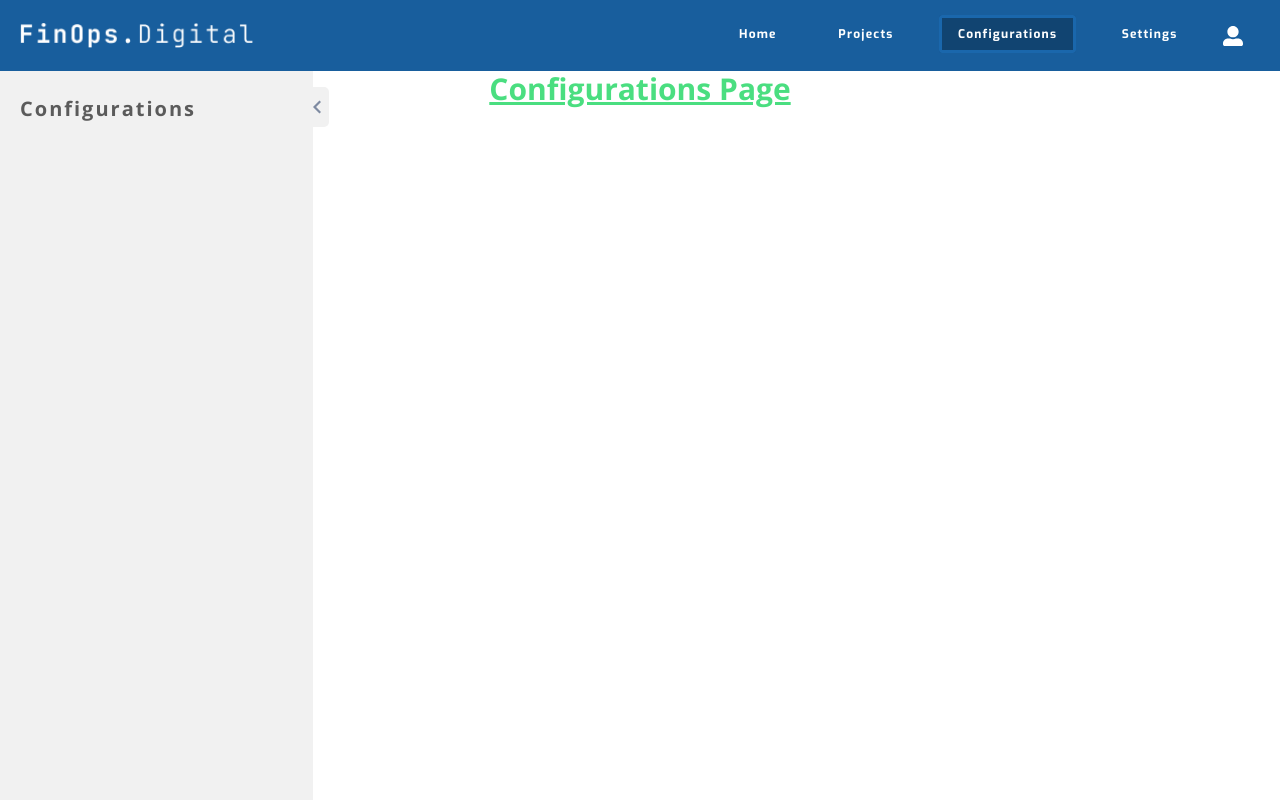
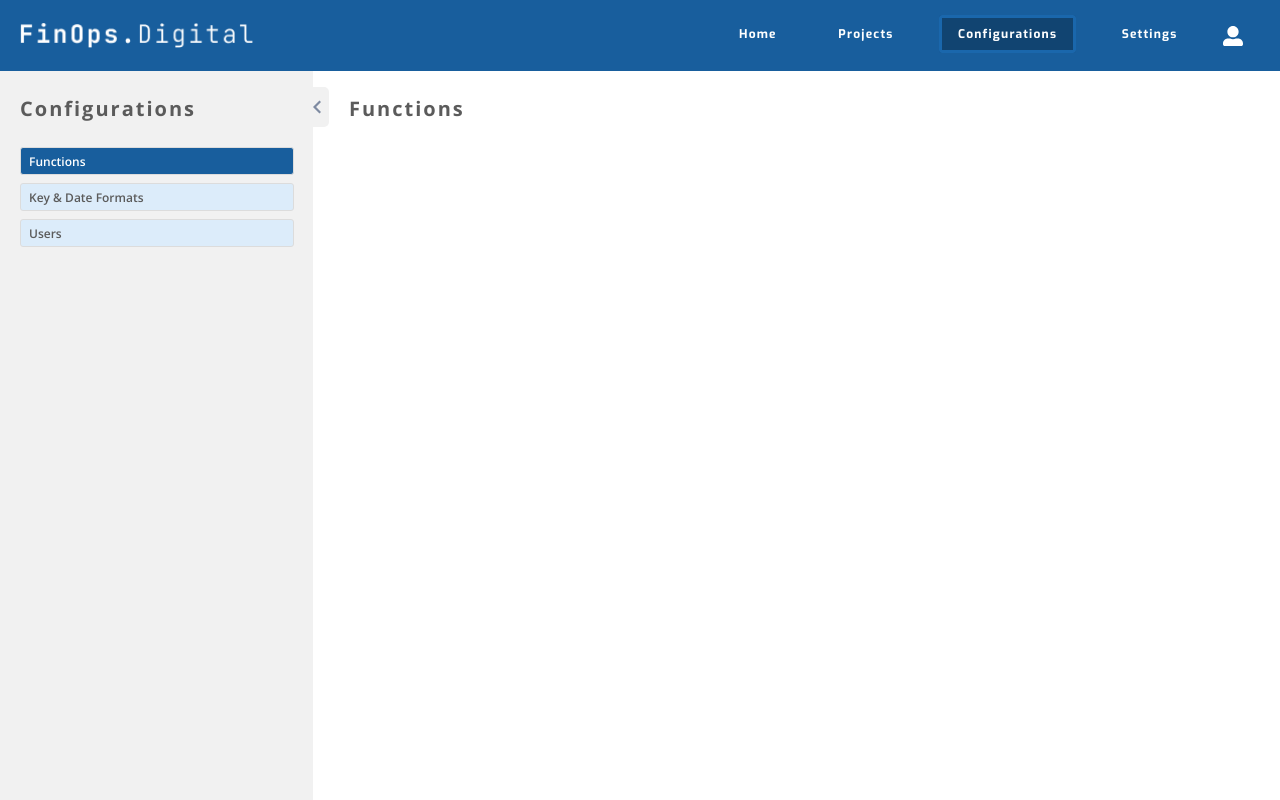
Before and after one commit to Muhammadsamo/Data-Automation-Framework, a Nuxt app: page /Configurations in a window 1280 px wide. Built offline with nearby package versions, Linux system fonts and the light colour scheme.

Commit message:
Added 'New Project' button on projects page and tabs on configuration page

```diff
--- a/assets/css/main.css
+++ b/assets/css/main.css
@@ -2,7 +2,6 @@
 @tailwind base;
 @tailwind components;
 @tailwind utilities;
-
 
 @layer base {
   html {
@@ -10,9 +9,8 @@
   }
 }
 
-
-@layer utilities{
-  .flex-center{
+@layer utilities {
+  .flex-center {
     display: flex;
     justify-content: center;
     align-items: center;
--- a/components/TheHeader.vue
+++ b/components/TheHeader.vue
@@ -1,6 +1,6 @@
 <template>
   <header
-    class="h-[71px] bg-[#185E9D] pl-[20px] pr-[37px] w-screen flex justify-between items-center"
+    class="h-[71px] bg-[#185E9D] pl-[20px] pr-[37px] w-screen flex justify-between items-center max-w-[100vw]"
   >
     <NuxtLink to="/">
       <img src="/header/logo.png" alt="logo" width="233" height="32" />
--- /dev/null
+++ b/components/configurations/ConfigFunctions.vue
@@ -0,0 +1,11 @@
+<template>
+  <div
+    class="min-h-[calc(100vh-71px)] py-[24px] w-[calc(100vw-313px)] ml-auto px-[36px]"
+  >
+    <h2
+      class="text-[20px] leading-[28px] tracking-[2px] font-bold text-[#5B5B5B]"
+    >
+      Functions
+    </h2>
+  </div>
+</template>
--- /dev/null
+++ b/components/configurations/ConfigUsers.vue
@@ -0,0 +1,11 @@
+<template>
+  <div
+    class="min-h-[calc(100vh-71px)] py-[24px] w-[calc(100vw-313px)] ml-auto px-[36px]"
+  >
+    <h2
+      class="text-[20px] leading-[28px] tracking-[2px] font-bold text-[#5B5B5B]"
+    >
+      Users
+    </h2>
+  </div>
+</template>
--- /dev/null
+++ b/components/configurations/KeyDateFormats.vue
@@ -0,0 +1,11 @@
+<template>
+  <div
+    class="min-h-[calc(100vh-71px)] py-[24px] w-[calc(100vw-313px)] ml-auto px-[36px]"
+  >
+    <h2
+      class="text-[20px] leading-[28px] tracking-[2px] font-bold text-[#5B5B5B]"
+    >
+      Key & Date Formats
+    </h2>
+  </div>
+</template>
--- /dev/null
+++ b/components/svgs/ButtonAdd.vue
@@ -0,0 +1,24 @@
+<template>
+  <svg
+    width="26"
+    height="26"
+    viewBox="0 0 26 26"
+    fill="none"
+    xmlns="http://www.w3.org/2000/svg"
+  >
+    <path
+      d="M13 0C5.824 0 0 5.824 0 13C0 20.176 5.824 26 13 26C20.176 26 26 20.176 26 13C26 5.824 20.176 0 13 0ZM19.5 14.3H14.3V19.5H11.7V14.3H6.5V11.7H11.7V6.5H14.3V11.7H19.5V14.3Z"
+      :fill="fill"
+    />
+  </svg>
+</template>
+
+<script setup lang="ts">
+import { ISvgProps } from "../../types/general";
+interface IProps extends ISvgProps {}
+withDefaults(defineProps<IProps>(), {
+  width: 26,
+  height: 26,
+  fill: "#FFFFFF",
+});
+</script>
--- a/components/SideBar.vue
+++ b/components/ui/UISideBar.vue
@@ -10,7 +10,7 @@
       <img
         src="/sidebar/sidebar-toggle.svg"
         width="8"
-        height="13px"
+        height="13"
         alt="sidebar toggle button"
         :class="{ 'rotate-180': !sidebarOpen }"
       />
@@ -31,11 +31,16 @@
         {{ tab.tabTitle }}
       </li>
     </ul>
+
+    <slot name="sidebar-append" />
   </div>
 </template>
 
 <script setup lang="ts">
-defineProps({ title: String, tabs: Array });
+interface IProps {
+  title?: string;
+  tabs?: any;
+}
 const emit = defineEmits(["setActiveTab"]);
 const sidebarOpen = ref(true);
 
@@ -45,15 +50,7 @@ const toggleSidebar = () => {
 
 function changeActiveTab(tab: any) {
   emit("setActiveTab", tab);
-  console.log(tab.tabTitle);
 }
 
-// const activeTab = ref("");
-
-// const setActiveTab = (tab) => {
-//   activeTab.value = tab;
-// };
-// const isActive = (tab) => {
-//   return activeTab.value === tab;
-// };
+defineProps<IProps>();
 </script>
--- a/pages/Configurations.vue
+++ b/pages/Configurations.vue
@@ -1,8 +1,45 @@
 <template>
   <main>
-    <SideBar title="Configurations" />
-    <h1 class="text-3xl font-bold underline text-green-400 text-center">
-      Configurations Page
-    </h1>
+    <UISideBar
+      title="Configurations"
+      :tabs="tabs"
+      @setActiveTab="setActiveTab"
+    />
+    <ConfigurationsConfigFunctions v-if="isActiveTab('Functions')" />
+    <ConfigurationsKeyDateFormats v-if="isActiveTab('Key & Date Formats')" />
+    <ConfigurationsConfigUsers v-if="isActiveTab('Users')" />
   </main>
 </template>
+
+<script setup lang="ts">
+const tabs = [
+  {
+    tabId: 1,
+    tabTitle: "Functions",
+    tabActive: ref(true),
+  },
+  {
+    tabId: 2,
+    tabTitle: "Key & Date Formats",
+    tabActive: ref(false),
+  },
+  {
+    tabId: 3,
+    tabTitle: "Users",
+    tabActive: ref(false),
+  },
+];
+
+const setActiveTab = (tab: any) => {
+  tabs.forEach((t) => {
+    t.tabActive.value = false;
+  });
+  tab.tabActive.value = true;
+  activeTab.value = tab.tabTitle;
+};
+
+const activeTab = ref("Functions");
+const isActiveTab = (tab: any) => {
+  return tab === activeTab.value;
+};
+</script>
--- a/pages/Projects.vue
+++ b/pages/Projects.vue
@@ -1,6 +1,18 @@
 <template>
   <main>
-    <SideBar title="Projects" :tabs="tabs" @setActiveTab="setActiveTab" />
+    <UISideBar title="Projects" :tabs="tabs" @setActiveTab="setActiveTab">
+      <template #sidebar-append>
+        <UIButton
+          text="New Project"
+          variant="primary"
+          class="primary flex items-center rounded w-[180px] h-[43px] absolute bottom-[90px]"
+        >
+          <template #button-prepend>
+            <SvgsButtonAdd class="mr-[11px]"></SvgsButtonAdd>
+          </template>
+        </UIButton>
+      </template>
+    </UISideBar>
     <ProjectsBRCoFReporting v-if="isActiveTab('BR CoF Reporting')" />
     <ProjectsDEFDReporting v-if="isActiveTab('DEF D Reporting')" />
     <ProjectsABCLoanFXConversion v-if="isActiveTab('ABC Loan FX Conversion')" />
--- a/pages/Settings.vue
+++ b/pages/Settings.vue
@@ -1,6 +1,6 @@
 <template>
   <main>
-    <SideBar title="Settings" />
+    <UISideBar title="Settings" />
     <h1 class="text-3xl font-bold underline text-green-400 text-center">
       Settings Page
     </h1>
--- a/pages/index.vue
+++ b/pages/index.vue
@@ -1,6 +1,6 @@
 <template>
   <main>
-    <SideBar title="Home" />
+    <UISideBar title="Home" />
     <h1 class="text-3xl font-bold underline text-green-400 text-center">
       Home Page
     </h1>
```
